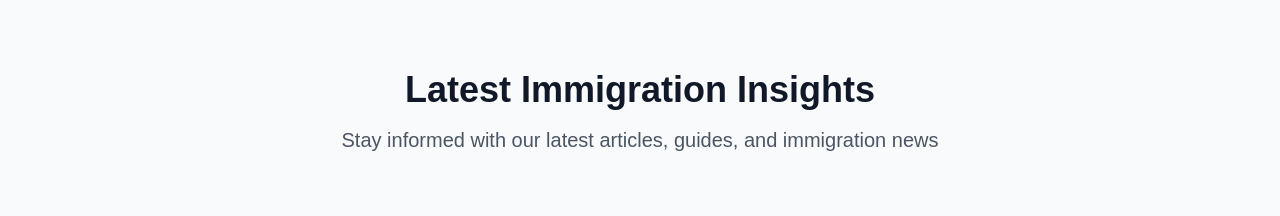
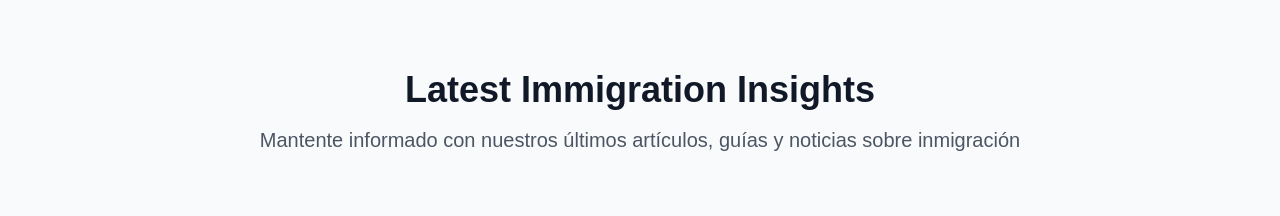
Before and after one commit to MarcosSanPedro/PDM-services, a React (Vite) app: page / in a window 1280 px wide. Shown: the part 3600-3816 px from the top of the page. Built offline with nearby package versions, Linux system fonts and the light colour scheme; a web font is replaced by a local one.

Commit message:
Update Blog section text to Spanish

```diff
--- a/src/components/Blog.tsx
+++ b/src/components/Blog.tsx
@@ -67,7 +67,7 @@ const Blog = () => {
             Latest Immigration Insights
           </h2>
           <p className="text-xl text-gray-600 max-w-3xl mx-auto">
-            Stay informed with our latest articles, guides, and immigration news
+          Mantente informado con nuestros últimos artículos, guías y noticias sobre inmigración
           </p>
         </motion.div>
 
```
